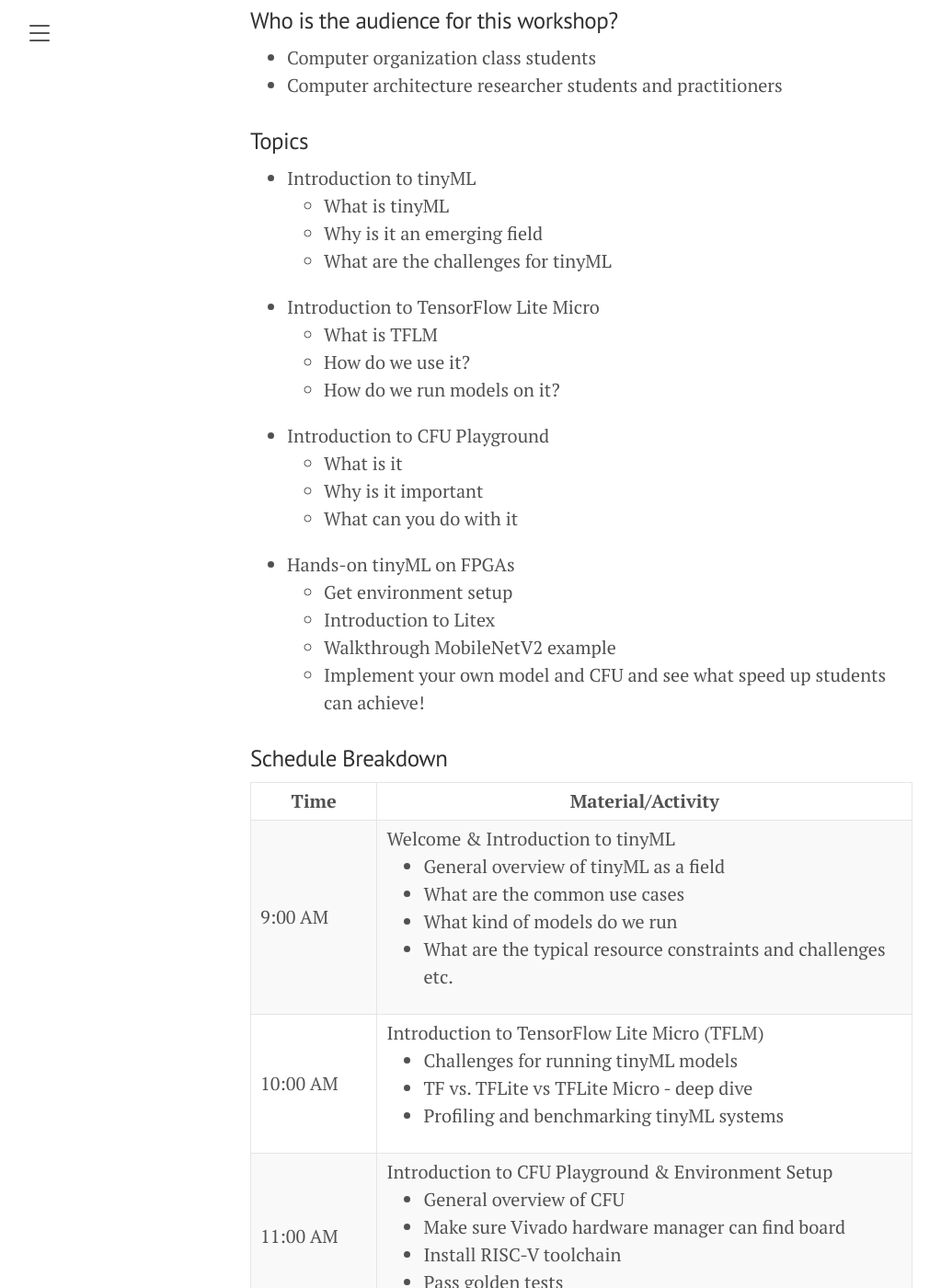
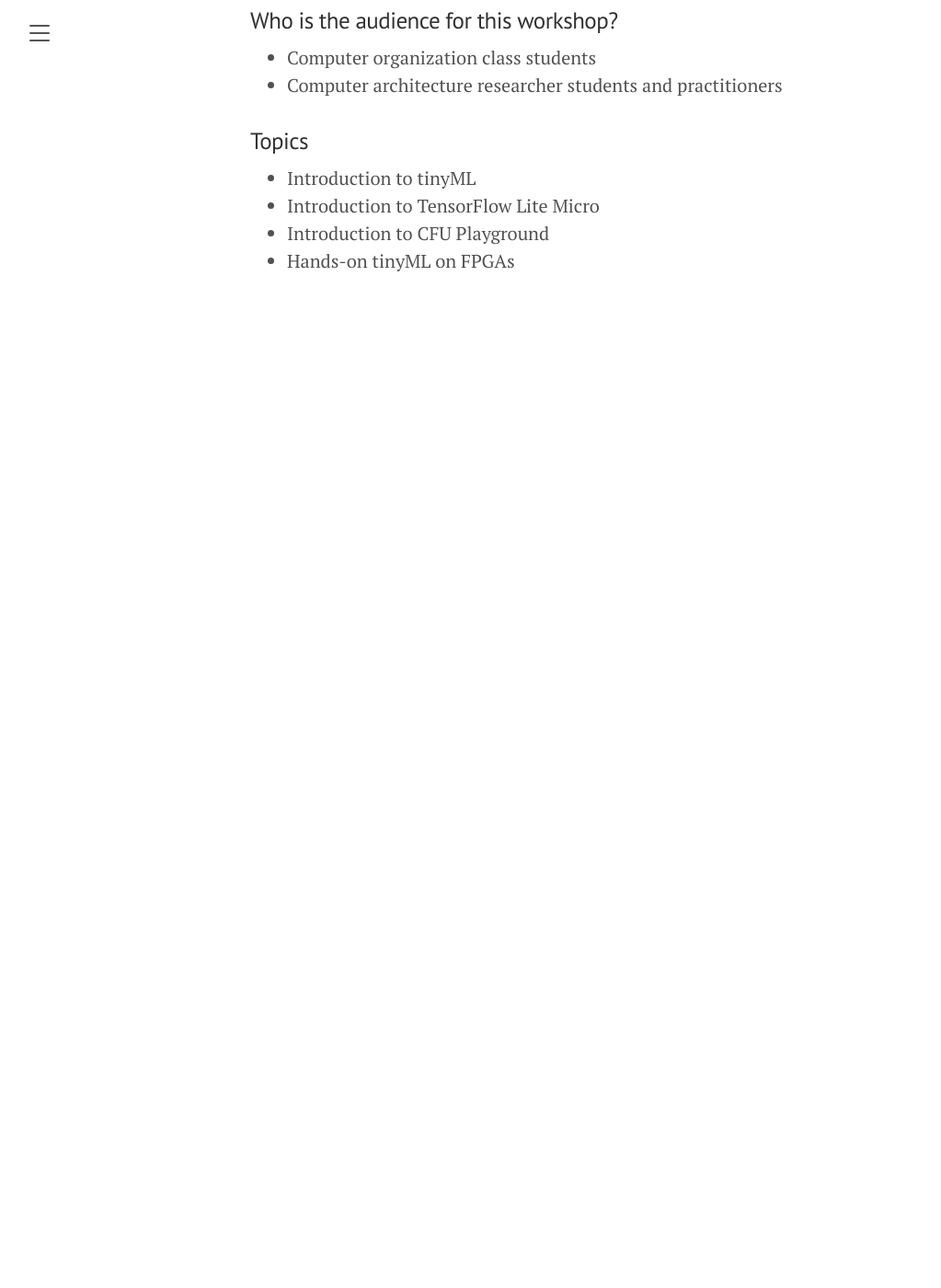
Before and after one commit to M4NO7/TinyMLWorkshop, a Jekyll site: the page built from tinyML-workshop-site/about.markdown, in a window 1280 px wide and 1400 px high, scrolled down 917 px. Shown: the whole window at 92% size, without its empty margins (8-1031 px from the left). Built offline with Jekyll 4.4.1, drawn with Linux system fonts in a browser that asks for light colours; after the commit the page ends 1296 px from its top, so only the background shows below that; some of the changed text lies outside the part shown.

Commit message:
Minor content/format updates

```diff
--- a/tinyML-workshop-site/about.markdown
+++ b/tinyML-workshop-site/about.markdown
@@ -17,94 +17,9 @@
 
 ### Topics
 - Introduction to tinyML
-	- What is tinyML
-	- Why is it an emerging field
-	- What are the challenges for tinyML
 - Introduction to TensorFlow Lite Micro
-	- What is TFLM
-	- How do we use it?
-	- How do we run models on it?
 - Introduction to CFU Playground
-	- What is it
-	- Why is it important
-	- What can you do with it
 - Hands-on tinyML on FPGAs
-	- Get environment setup
-	- Introduction to Litex
-	- Walkthrough MobileNetV2 example
-	- Implement your own model and CFU and see what speed up students can achieve!
-
-### Schedule Breakdown
-
-<div>
-<table>
-<thead>
-  <tr>
-    <th>Time</th>
-    <th>Material/Activity</th>
-  </tr>
-</thead>
-<tbody>
-  <tr>
-    <td>9:00 AM</td>
-    <td>Welcome &amp; Introduction to tinyML
-    	<ul>
-    	<li>General overview of tinyML as a field</li>
-    	<li>What are the common use cases</li>
-    	<li>What kind of models do we run</li>
-    	<li>What are the typical resource constraints and challenges etc.</li>
-    	</ul>
-    </td>
-  </tr>
-  <tr>
-    <td>10:00 AM</td>
-    <td>Introduction to TensorFlow Lite Micro (TFLM)
-    	<ul>
-    		<li>Challenges for running tinyML models</li>
-			<li>TF vs. TFLite vs TFLite Micro - deep dive</li>
-			<li>Profiling and benchmarking tinyML systems</li>
-    	</ul>
-	</td>
-  </tr>
-  <tr>
-    <td>11:00 AM</td>
-    <td>Introduction to CFU Playground &amp; Environment Setup
-    	<ul>
-    		<li>General overview of CFU</li>
-			<li>Make sure Vivado hardware manager can find board</li>
-			<li>Install RISC-V toolchain</li>
-			<li>Pass golden tests</li>
-    	</ul>
-	</td>
-  </tr>
-  <tr>
-    <td>12:00 PM</td>
-    <td>Lunch</td>
-  </tr>
-  <tr>
-    <td>1:00 PM</td>
-    <td>Introduction to nMigen & Simple Example
-		<ul>
-			<li>What is Litex</li>
-			<li>Explain basic Litex SoC with an example</li>
-			<li>Walkthrough simple end-to-end example from README</li>
-		</ul>
-	</td>
-  </tr>
-  <tr>
-    <td>2:00-5:00 PM</td>
-    <td>Accelerate Your Own Model
-    	<ul>
-			<li>Pick a task and train a model using TFLM</li>
-			<li>Get it running on the board</li>
-			<li>Build your own CFU</li>
-			<li>Measure performance speed up</li>
-    	</ul>
-    </td>
-  </tr>
-</tbody>
-</table>
-</div>
 
 <!-- You can find the source code for Minima at GitHub:
 [jekyll][jekyll-organization] /
--- a/tinyML-workshop-site/index.markdown
+++ b/tinyML-workshop-site/index.markdown
@@ -9,7 +9,7 @@
 # The Art-y of Accelerators for TinyML
 
 A full stack workshop for designing TinyML accelerators<br>
-*Coming December 2021*
+*Coming February 2021*
 
 <div style="display:inline-block;">
   <a style="text-decoration:none" href="https://www.seas.harvard.edu/">
@@ -30,9 +30,9 @@
 </div>
  -->
 
-### TODO
+### Past and Upcoming Workshops
 
 | Date | Version | Session |
 |------|---------|---------|
-| ... | ... | TinyML Workshop |
+| Feb 2021 | v1.0 | TinyML-Summit |
 | ... | ... | ... |
--- a/tinyML-workshop-site/requirements.markdown
+++ b/tinyML-workshop-site/requirements.markdown
@@ -20,3 +20,6 @@
 - Install Vivado (and Renode?)
 - Install RISCV tooldchain
 - List more software requirements (Python >= 3.x.x, blah blah, Ubuntu, ...)
+
+### TinyML Pro Kit
+*Coming Soon*
```
Also changed, not shown: tinyML-workshop-site/schedule.markdown (added, +76 -0 lines).
